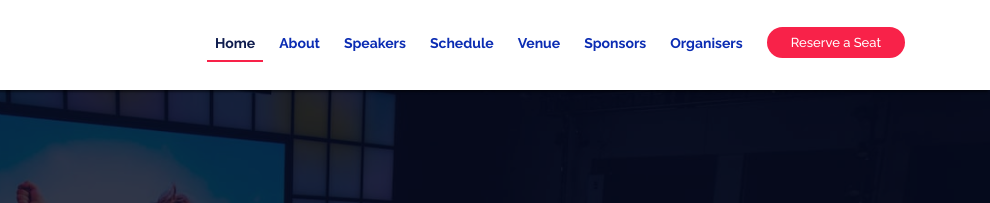
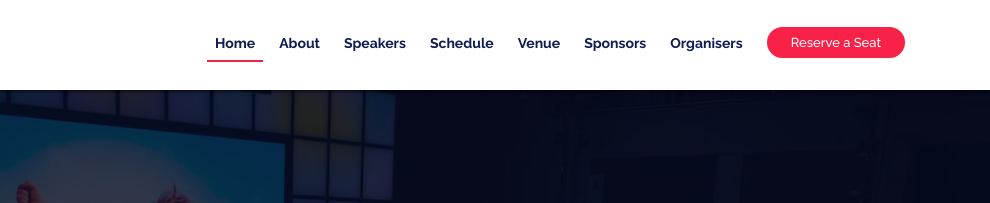
Before and after one commit to umaryusuf/devfestkaduna, a plain HTML site: page index.html in a window 1280 px wide. Shown: the top 203 px of the page, 290-1280 px from the left. Drawn offline with nearby package versions, Linux system fonts and the light colour scheme.

Commit message:
updated link color

```diff
--- a/css/style.css
+++ b/css/style.css
@@ -274,7 +274,7 @@ h6 {
   padding: 8px;
   text-decoration: none;
   display: inline-block;
-  color: #0b2cb3;
+  color: #0e1c52;
   font-family: "Raleway", sans-serif;
   font-weight: 600;
   font-size: 14px;
```
